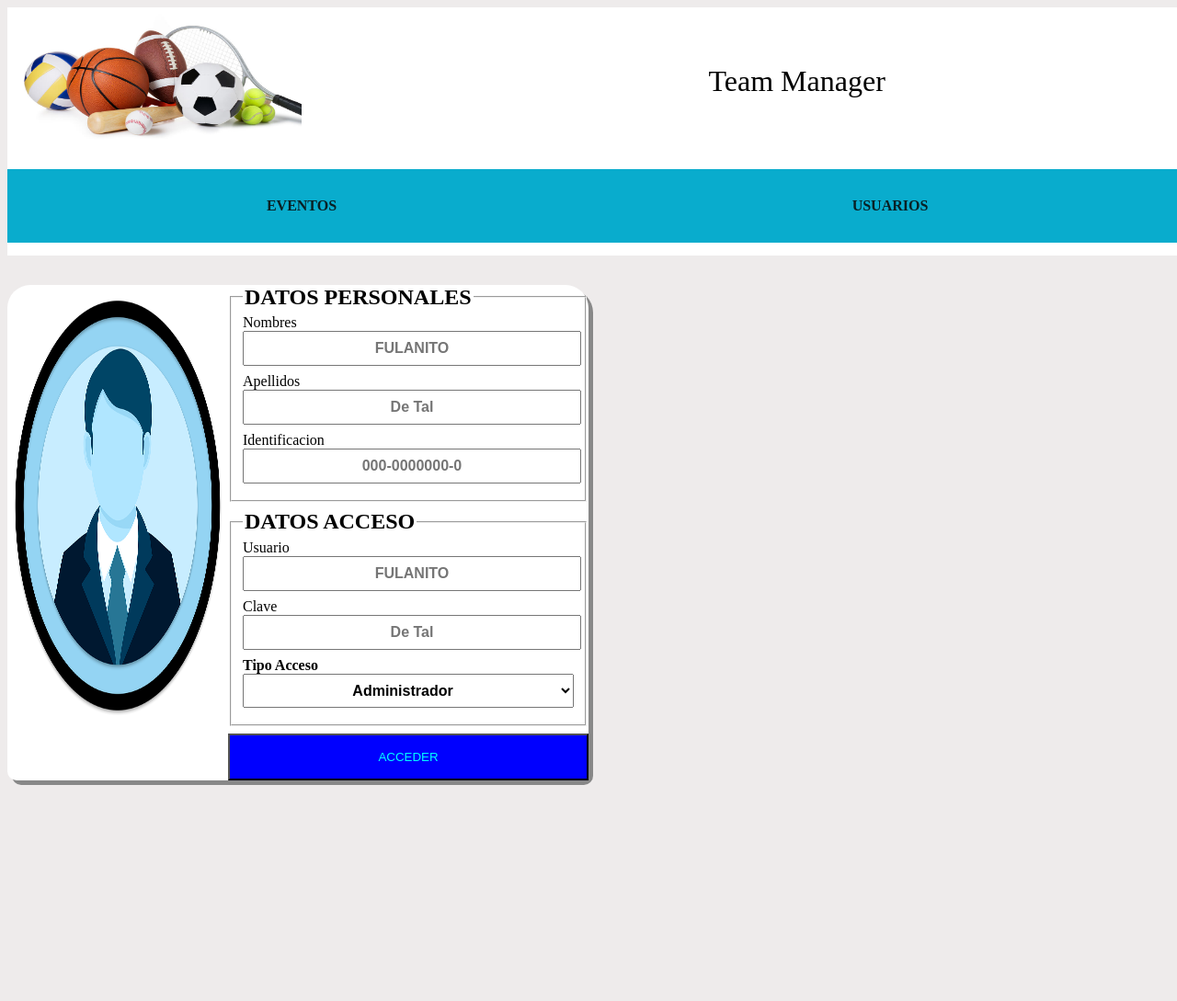
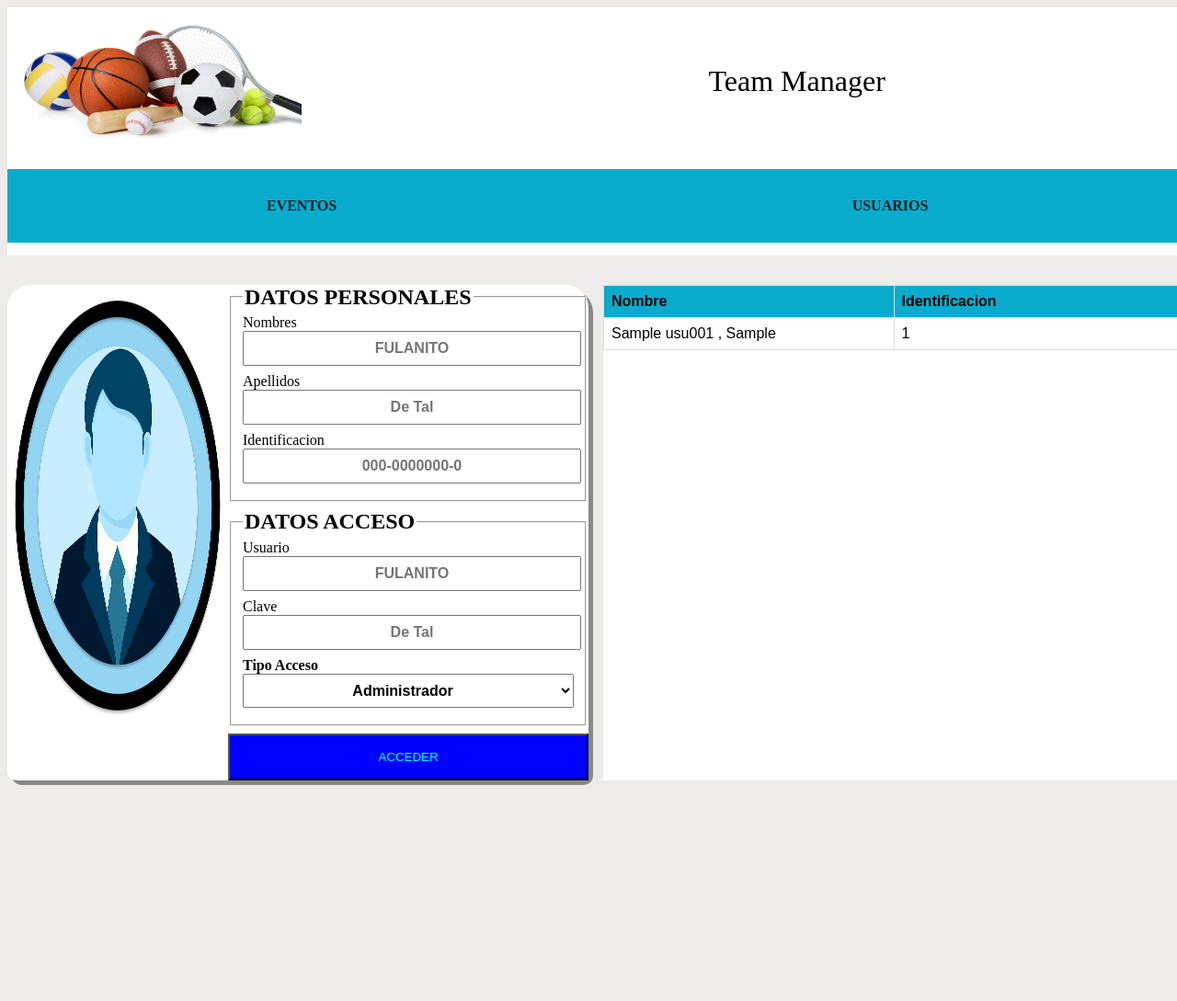
Before and after one commit to Graco-02/TeamManager, a PHP site: page /usuarios/admin_usuarios.php in a window 1280 px wide. Shown: the top 1089 px of the page at 92% size. Run offline with PHP 8.4, Linux system fonts and the light colour scheme; the visitor is signed in with stand-in values (Sample User, id 1); tables that the repository leaves empty or names only in its code hold one stand-in row (values such as "Sample post"); some libraries are stand-ins or nearby versions.

Commit message:
modificaciones en administracion de usuarios, se muestra el listado de usuarios agregados

```diff
--- a/usuarios/admin_usuarios.php
+++ b/usuarios/admin_usuarios.php
@@ -70,7 +70,19 @@
                        <input type="submit" value="ACCEDER" name="acceder_bt" class="buton_formulario" onclick="set_insertar();">
                     </div>
                 </section>
-                <section id="listado_usuario"></section>
+
+                <section id="listado_usuario">
+                    <table id="listado_usuarios" class="listado_usuarios_css">
+                        <tr>
+                          <th>Nombre</th>
+                          <th>Identificacion</th>
+                        </tr>
+
+                        <?php get_listar_usuarios_todos();?>
+
+
+                    </table>
+                </section>
             </div>
         </main>
     </body>
--- a/usuarios/css/usuarios_css.css
+++ b/usuarios/css/usuarios_css.css
@@ -131,6 +131,46 @@ main{
     font-weight: 700;
 }
 
+#listado_usuario{
+    background-color: white;
+}
+
+table {
+    font-family: arial, sans-serif;
+    border-collapse: collapse;
+    width: 100%;
+    border: 1rem;
+    border-radius: 1rem;
+  }
+
+  th{
+    background-color: #09accd;
+  }
+
+  td,
+  th {
+    text-align: left;
+    width: 50%;
+    border: 1px solid #ddd;
+    padding: 8px;
+  }
+
+  tr:nth-child(even) {
+    background-color: #c8c9c7;
+  }
+
+  tr {
+    padding: 1rem;
+  }
+
+  #listado_usuarios tr:hover {background-color: #9feb92;}
+
+
+
+
+
+
+
 @media (max-width:600px) {
     #header_logo{
         width: 10rem;
@@ -143,9 +183,8 @@ main{
     }
 
     .main_contenido{
-       display: flex;
-       flex-direction: column;
-       margin: 1rem;
+        display: flex;
+        flex-direction: column;
     }
 
     .input_formulario{
--- a/usuarios/ctrl/usuarios_ctrl.php
+++ b/usuarios/ctrl/usuarios_ctrl.php
@@ -32,4 +32,48 @@ function set_insert($usuario_names,$usuario_lastnames,$usuario_identificacion,$u
         echo "Error: " . $sql . "<br>" . $conn->error;
      }
 }
+
+
+function get_listar_usuarios_todos(){
+   $conn = conectar();
+     // Check connection
+    if ($conn->connect_error) {
+         die("Connection failed: " . $conn->connect_error);
+    }
+
+     $sql = "SELECT usuario,clave,tipo,nombres,apellidos,identificacion,municipio,sector,calle,lugar,fecalta,estado from usu001";
+     $result = $conn->query($sql);
+     $count=1;
+     if ($result->num_rows > 0) {
+         while($row = $result->fetch_assoc() ) {
+
+        $nombres_c = $row["nombres"].' , '.$row["apellidos"];
+        $identificacion = $row["identificacion"];
+        $usuario   = $row["usuario"];
+        $clave     = $row["clave"];
+        $tipo      = $row["tipo"];
+        $nombres   = $row["nombres"];
+        $apellidos = $row["apellidos"];
+        $municipio = $row["municipio"];
+        $sector    = $row["sector"];
+        $calle     = $row["calle"];
+        $lugar     = $row["lugar"];
+        $fecalta   = $row["fecalta"];
+        $estado    = $row["estado"];
+          echo "<script> var usuario_js = '".$usuario."';</script>";
+
+
+          echo "<tr>";
+          echo "<td ";
+          echo 'onclick="set_seleccionar(usuario_js);">';
+          echo $nombres_c;
+          echo "</td>";
+          echo "<td >$identificacion</td>";
+          echo "</tr> ";
+      }
+
+     }
+
+     $conn->close();
+}
 ?>
--- a/usuarios/js/usuario_jvs.js
+++ b/usuarios/js/usuario_jvs.js
@@ -25,3 +25,9 @@ function set_insertar(){
         alert("faltan datos los obligatorios son nombres,apellidos,usuario,clave todos deben tener almenos 4 caracteres");
     }
 }
+
+
+
+function set_seleccionar(usuario){
+    alert("objeto seleccionado "+usuario);
+}
```
